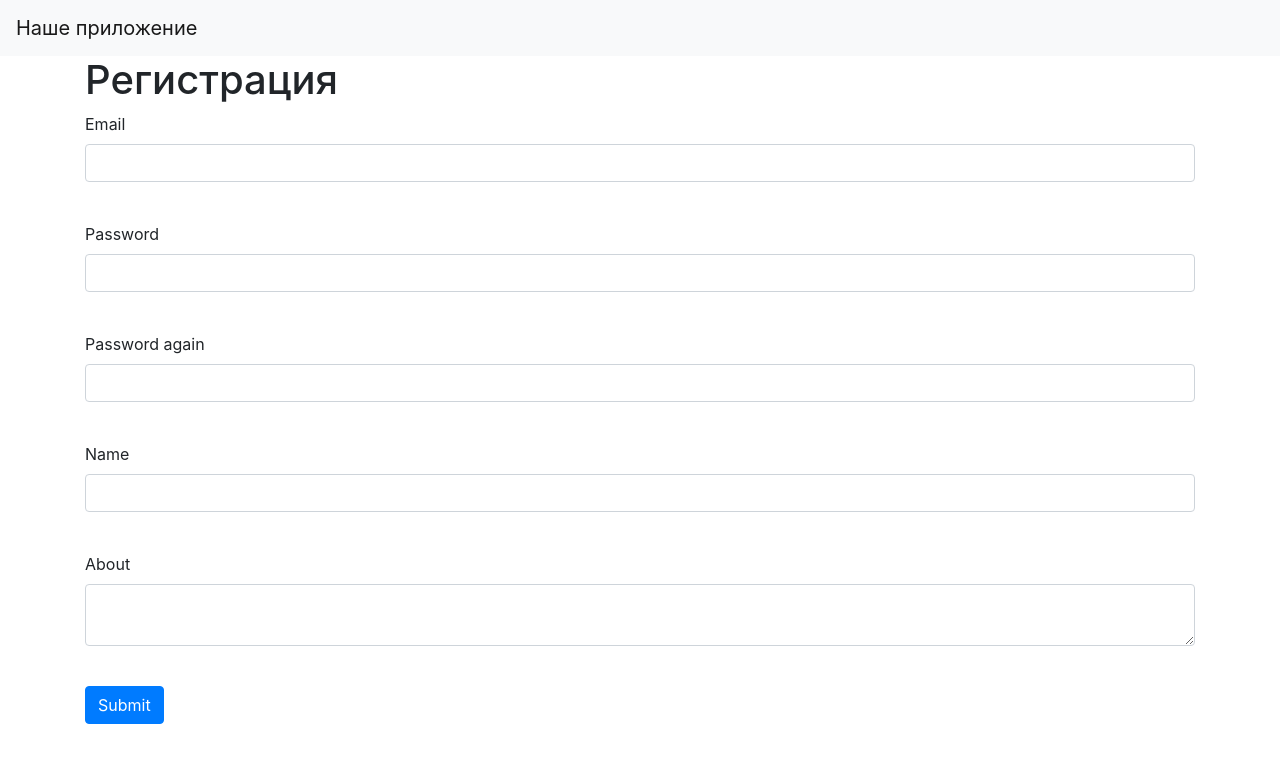
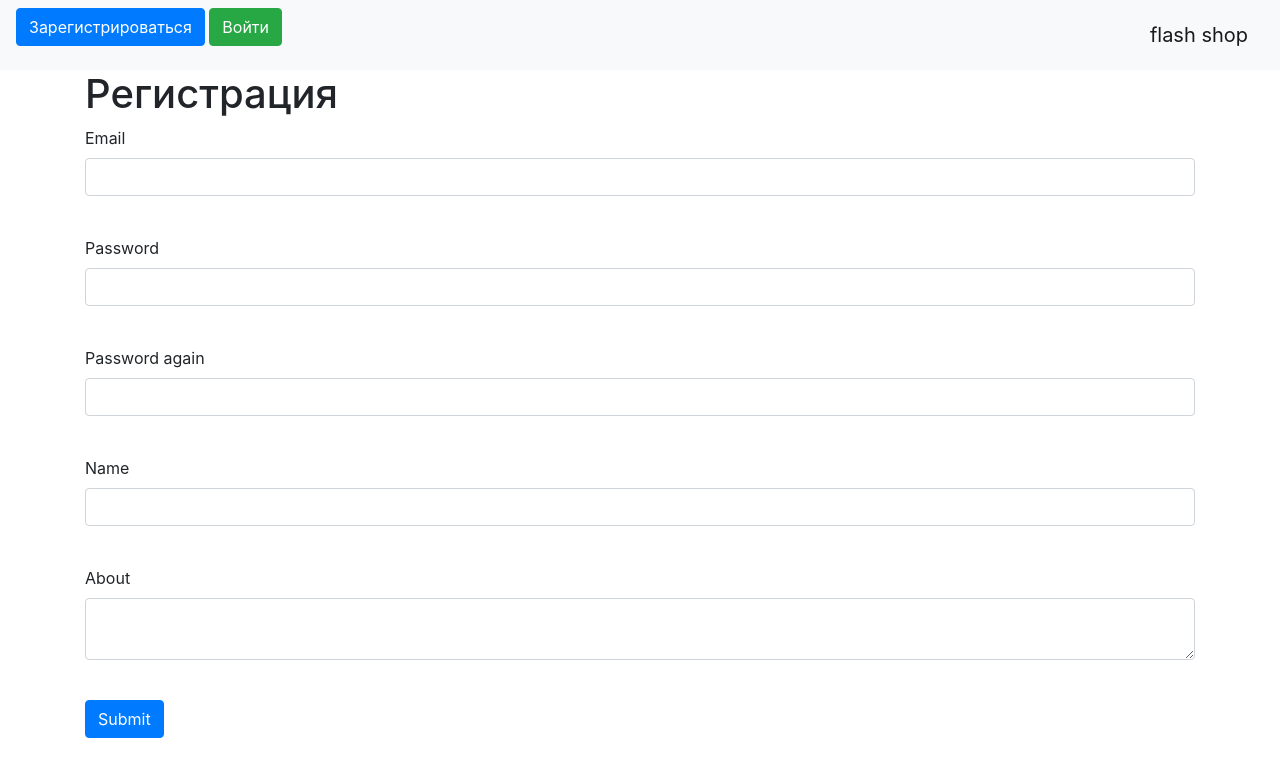
Before and after one commit to KlLL0K/flash_shop_pr, a Python web app: template templates/register.html in a window 1280 px wide. Shown: the top 777 px of the page. Run offline with Jinja, Linux system fonts and the light colour scheme; the template is opened without the code that fills it: most values are stand-ins (such as "Sample title", 1, 10 or a date in 2020); form fields are guessed from the names that the template uses; some libraries are stand-ins or nearby versions.

Commit message:
Add files via upload

```diff
--- a/templates/main.html
+++ b/templates/main.html
@@ -12,7 +12,15 @@
 <body>
 <header>
     <nav class="navbar navbar-light bg-light">
-        <a class="navbar-brand" href="#">Наше приложение</a>
+        {% if current_user.is_authenticated %}
+    <a class="navbar-brand" href="/logout">{{ current_user.name }}</a>
+{% else %}
+    <p>
+        <a class="btn btn-primary " href="/register">Зарегистрироваться</a>
+        <a class="btn btn-success" href="/login">Войти</a>
+    </p>
+{% endif %}
+        <a class="navbar-brand" href="#">flash shop</a>
     </nav>
 </header>
 <main role="main" class="container">
```
